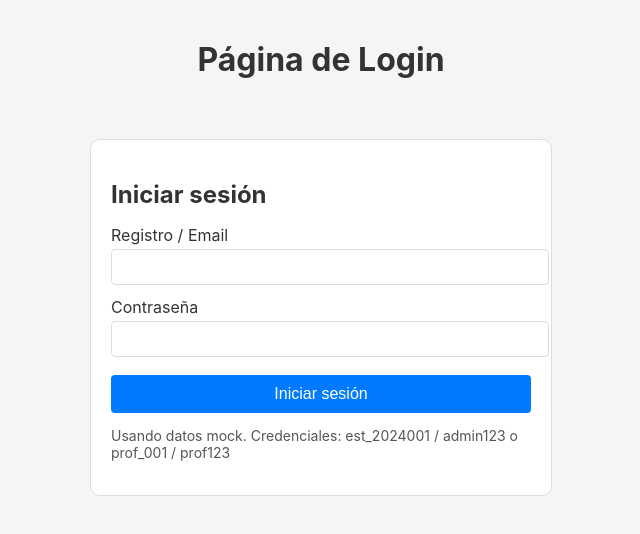
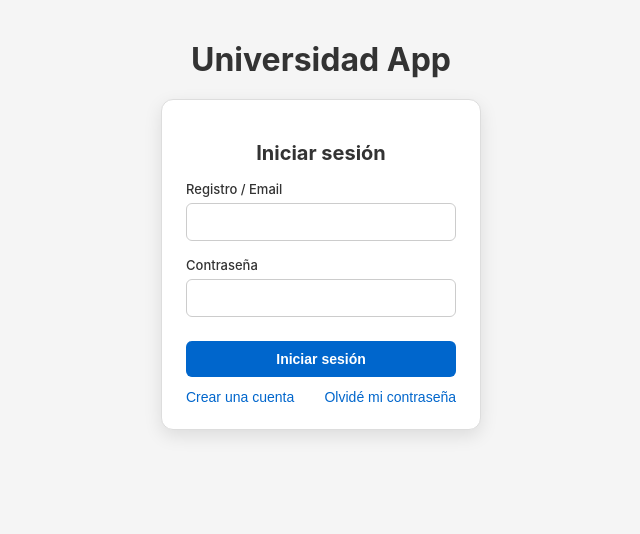
Before and after one commit to JimH0202/Pr-cticas-Iniciales, a React (Vite) app in the folder INFORME 4/Universidad-app/frontend/: page / in a window 1280 px wide. Shown: the top 534 px of the page, without its empty margins (319-959 px from the left). Built offline with nearby package versions, Linux system fonts and the light colour scheme.

Commit message:
creacion pagina de registro - se crea el formulario con los campos solicitados, se agrega funcionalidad a apiclient, se modifica estilos de las paginas (pasé de estilos inline a llamada de styles.css para mayor limpieza y orden

```diff
--- a/INFORME 4/Universidad-app/frontend/src/App.jsx
+++ b/INFORME 4/Universidad-app/frontend/src/App.jsx
@@ -1,12 +1,27 @@
 import React, { useState } from 'react';
 import LoginPage from './pages/LoginPage';
+import RegisterPage from './pages/RegisterPage';
 
 function App() {
   const [user, setUser] = useState(null);
+  const [showRegister, setShowRegister] = useState(false);
 
   const handleLoginSuccess = (loggedUser, token) => {
     setUser(loggedUser);
     console.log('Usuario logueado:', loggedUser);
+  };
+
+  const handleRegisterSuccess = (registeredUser) => {
+    setUser(registeredUser);
+    console.log('Usuario registrado:', registeredUser);
+  };
+
+  const handleBackToLogin = () => {
+    setShowRegister(false);
+  };
+
+  const handleShowRegister = () => {
+    setShowRegister(true);
   };
 
   console.log('App render, user:', user);
@@ -14,8 +29,12 @@ function App() {
   if (!user) {
     return (
       <div>
-        <h1 style={{ textAlign: 'center', marginTop: 40 }}>Página de Login</h1>
-        <LoginPage onLoginSuccess={handleLoginSuccess} />
+        <h1 style={{ textAlign: 'center', marginTop: 40 }}>Universidad App</h1>
+        {showRegister ? (
+          <RegisterPage onRegisterSuccess={handleRegisterSuccess} onBackToLogin={handleBackToLogin} />
+        ) : (
+          <LoginPage onLoginSuccess={handleLoginSuccess} onShowRegister={handleShowRegister} />
+        )}
       </div>
     );
   }
--- a/INFORME 4/Universidad-app/frontend/src/pages/LoginPage.jsx
+++ b/INFORME 4/Universidad-app/frontend/src/pages/LoginPage.jsx
@@ -1,7 +1,8 @@
 import React, { useState } from 'react';
 import { login } from '../services/apiClient';
+import '../styles.css';
 
-function LoginPage({ onLoginSuccess }) {
+function LoginPage({ onLoginSuccess, onShowRegister }) {
   const [registro, setRegistro] = useState('');
   const [password, setPassword] = useState('');
   const [loading, setLoading] = useState(false);
@@ -18,6 +19,7 @@ function LoginPage({ onLoginSuccess }) {
       localStorage.setItem('user', JSON.stringify(user));
       setRegistro('');
       setPassword('');
+
       if (typeof onLoginSuccess === 'function') {
         onLoginSuccess(user, token);
       }
@@ -33,11 +35,13 @@ function LoginPage({ onLoginSuccess }) {
   };
 
   return (
-    <div style={{ maxWidth: 420, margin: '60px auto', padding: 20, border: '1px solid #ddd', borderRadius: 10, backgroundColor: '#ffffff' }}>
-      <h2 style={{ marginBottom: 16 }}>Iniciar sesión</h2>
-      {error && <div style={{ color: 'red', marginBottom: 10 }}>{error}</div>}
+    <div className="login-container">
+      <h2 className="login-title">Iniciar sesión</h2>
+
+      {error && <div className="login-error">{error}</div>}
+
       <form onSubmit={handleSubmit}>
-        <div style={{ marginBottom: 12 }}>
+        <div className="input-group">
           <label htmlFor="registro">Registro / Email</label>
           <input
             id="registro"
@@ -45,11 +49,10 @@ function LoginPage({ onLoginSuccess }) {
             onChange={(e) => setRegistro(e.target.value)}
             type="text"
             required
-            style={{ width: '100%', padding: 8, marginTop: 4 }}
           />
         </div>
 
-        <div style={{ marginBottom: 18 }}>
+        <div className="input-group">
           <label htmlFor="password">Contraseña</label>
           <input
             id="password"
@@ -57,18 +60,28 @@ function LoginPage({ onLoginSuccess }) {
             onChange={(e) => setPassword(e.target.value)}
             type="password"
             required
-            style={{ width: '100%', padding: 8, marginTop: 4 }}
           />
         </div>
 
-        <button type="submit" disabled={loading} style={{ width: '100%', padding: 10 }}>
+        <button type="submit" disabled={loading} className="login-button">
           {loading ? 'Conectando...' : 'Iniciar sesión'}
         </button>
       </form>
 
-      <p style={{ marginTop: 14, fontSize: 14, color: '#555' }}>
-        Usando datos mock. Credenciales: est_2024001 / admin123 o prof_001 / prof123
-      </p>
+      <div className="login-links">
+        <button type="button" onClick={onShowRegister}>
+          Crear una cuenta
+        </button>
+
+        <button
+          type="button"
+          onClick={() =>
+            alert('Redirigir a recuperar contraseña (funcionalidad a implementar)')
+          }
+        >
+          Olvidé mi contraseña
+        </button>
+      </div>
     </div>
   );
 }
--- /dev/null
+++ b/INFORME 4/Universidad-app/frontend/src/pages/RegisterPage.jsx
@@ -0,0 +1,126 @@
+import React, { useState } from 'react';
+import { register } from '../services/apiClient';
+
+function RegisterPage({ onRegisterSuccess, onBackToLogin }) {
+  const [registro, setRegistro] = useState('');
+  const [nombres, setNombres] = useState('');
+  const [apellidos, setApellidos] = useState('');
+  const [password, setPassword] = useState('');
+  const [email, setEmail] = useState('');
+  const [loading, setLoading] = useState(false);
+  const [error, setError] = useState('');
+  const [success, setSuccess] = useState('');
+
+  const handleSubmit = async (event) => {
+    event.preventDefault();
+    setLoading(true);
+    setError('');
+    setSuccess('');
+
+    try {
+      const result = await register({ registro, nombres, apellidos, password, email });
+      setSuccess(result.message);
+      setRegistro('');
+      setNombres('');
+      setApellidos('');
+      setPassword('');
+      setEmail('');
+      if (typeof onRegisterSuccess === 'function') {
+        onRegisterSuccess(result.user);
+      }
+    } catch (err) {
+      if (err.response) {
+        setError(err.response.data?.message || 'Error en el servidor');
+      } else {
+        setError(err.message);
+      }
+    } finally {
+      setLoading(false);
+    }
+  };
+
+  return (
+    <div style={{ maxWidth: 320, margin: '45px auto', padding: 16, border: '1px solid #ddd', borderRadius: 12, backgroundColor: '#fff', boxShadow: '0 4px 12px rgba(0,0,0,0.08)', textAlign: 'center' }}>
+      <h2 style={{ marginBottom: 12, fontSize: 21 }}>Crear cuenta</h2>
+      {error && <div style={{ color: '#b30000', marginBottom: 10, fontSize: 13 }}>{error}</div>}
+      {success && <div style={{ color: '#006600', marginBottom: 10, fontSize: 13 }}>{success}</div>}
+      <form onSubmit={handleSubmit}>
+        <div style={{ marginBottom: 10 }}>
+          <label htmlFor="registro" style={{ fontSize: 14, fontWeight: 500 }}>Registro académico</label>
+          <input
+            id="registro"
+            value={registro}
+            onChange={(e) => setRegistro(e.target.value)}
+            type="text"
+            required
+            style={{ width: '90%', padding: 8, marginTop: 6, borderRadius: 6, border: '1px solid #ccc', margin: '6px auto', display: 'block' }}
+          />
+        </div>
+
+        <div style={{ marginBottom: 10 }}>
+          <label htmlFor="nombres" style={{ fontSize: 14, fontWeight: 500 }}>Nombres</label>
+          <input
+            id="nombres"
+            value={nombres}
+            onChange={(e) => setNombres(e.target.value)}
+            type="text"
+            required
+            style={{ width: '90%', padding: 8, marginTop: 6, borderRadius: 6, border: '1px solid #ccc', margin: '6px auto', display: 'block' }}
+          />
+        </div>
+
+        <div style={{ marginBottom: 10 }}>
+          <label htmlFor="apellidos" style={{ fontSize: 14, fontWeight: 500 }}>Apellidos</label>
+          <input
+            id="apellidos"
+            value={apellidos}
+            onChange={(e) => setApellidos(e.target.value)}
+            type="text"
+            required
+            style={{ width: '90%', padding: 8, marginTop: 6, borderRadius: 6, border: '1px solid #ccc', margin: '6px auto', display: 'block' }}
+          />
+        </div>
+
+        <div style={{ marginBottom: 10 }}>
+          <label htmlFor="password" style={{ fontSize: 14, fontWeight: 500 }}>Contraseña</label>
+          <input
+            id="password"
+            value={password}
+            onChange={(e) => setPassword(e.target.value)}
+            type="password"
+            required
+            style={{ width: '90%', padding: 8, marginTop: 6, borderRadius: 6, border: '1px solid #ccc', margin: '6px auto', display: 'block' }}
+          />
+        </div>
+
+        <div style={{ marginBottom: 14 }}>
+          <label htmlFor="email" style={{ fontSize: 14, fontWeight: 500 }}>Correo electrónico</label>
+          <input
+            id="email"
+            value={email}
+            onChange={(e) => setEmail(e.target.value)}
+            type="email"
+            required
+            style={{ width: '90%', padding: 8, marginTop: 6, borderRadius: 6, border: '1px solid #ccc', margin: '6px auto', display: 'block' }}
+          />
+        </div>
+
+        <button type="submit" disabled={loading} style={{ width: '90%', padding: '10px 12px', borderRadius: 6, backgroundColor: '#0066cc', color: '#fff', border: 'none', fontWeight: 600, margin: '14px auto', display: 'block' }}>
+          {loading ? 'Registrando...' : 'Crear cuenta'}
+        </button>
+      </form>
+
+      <div style={{ textAlign: 'center', marginTop: 12 }}>
+        <button type="button" onClick={onBackToLogin} style={{ background: 'none', border: 'none', color: '#0066cc', padding: 0, cursor: 'pointer', fontSize: 13 }}>
+          ¿Ya tienes cuenta? Inicia sesión
+        </button>
+      </div>
+
+      <p style={{ marginTop: 14, fontSize: 12, color: '#666', textAlign: 'center' }}>
+        Usando datos mock. El registro no persiste entre sesiones.
+      </p>
+    </div>
+  );
+}
+
+export default RegisterPage;
--- a/INFORME 4/Universidad-app/frontend/src/services/apiClient.js
+++ b/INFORME 4/Universidad-app/frontend/src/services/apiClient.js
@@ -1,6 +1,6 @@
 import { mockUsers, mockCursos, mockPublicaciones } from './mockData';
 
-const USE_MOCK = true; // Cambiar a false cuando conectes el backend real
+const USE_MOCK = true; // Cambiar a false cuando conecte con el backend real
 
 export async function login({ registro, password }) {
   if (USE_MOCK) {
@@ -30,13 +30,25 @@ export async function fetchCursos(token) {
   // return response.data;
 }
 
-export async function fetchPublicaciones(token) {
+export async function register({ registro, nombres, apellidos, password, email }) {
   if (USE_MOCK) {
-    await new Promise(resolve => setTimeout(resolve, 300));
-    return mockPublicaciones;
+    // Simular delay de red
+    await new Promise(resolve => setTimeout(resolve, 500));
+
+    // Verificar si el registro ya existe
+    const existingUser = mockUsers.find(u => u.registro === registro || u.email === email);
+    if (existingUser) {
+      throw { response: { data: { message: 'Registro académico o email ya existe' } } };
+    }
+
+    // Agregar nuevo usuario (en mock, no persiste)
+    const newUser = { registro, nombres, apellidos, password, email };
+    mockUsers.push(newUser);
+
+    return { message: 'Usuario registrado exitosamente', user: newUser };
   }
 
-  // Código real
-  // const response = await axios.get(`${API_BASE_URL}/publicaciones`, { headers: { Authorization: `Bearer ${token}` } });
+  // Código real con axios (cuando USE_MOCK = false)
+  // const response = await axios.post(`${API_BASE_URL}/auth/register`, { registro, nombres, apellidos, password, email });
   // return response.data;
 }
--- a/INFORME 4/Universidad-app/frontend/src/styles.css
+++ b/INFORME 4/Universidad-app/frontend/src/styles.css
@@ -1,3 +1,8 @@
+* {
+  box-sizing: border-box;
+}
+
+/*BODY*/
 body {
   margin: 0;
   font-family: -apple-system, BlinkMacSystemFont, 'Segoe UI', 'Roboto', 'Oxygen',
@@ -9,17 +14,30 @@ body {
   color: #333;
 }
 
+/*app*/
 .App {
   min-height: 100vh;
+  display: flex;
+  flex-direction: column;
+  justify-content: center;
 }
 
+/* TÍTULO PRINCIPAL */
+h1 {
+  text-align: center;
+  margin-bottom: 20px;
+  font-size: 32px;
+}
+
+/*  BOTONES GLOBALES */
 button {
   background-color: #007bff;
   color: white;
   border: none;
-  border-radius: 4px;
+  border-radius: 6px;
   cursor: pointer;
-  font-size: 16px;
+  font-size: 14px;
+  padding: 8px 12px;
 }
 
 button:hover {
@@ -31,13 +49,108 @@ button:disabled {
   cursor: not-allowed;
 }
 
+/* INPUTS GLOBALES */
 input {
   border: 1px solid #ddd;
-  border-radius: 4px;
-  font-size: 16px;
+  border-radius: 6px;
+  font-size: 14px;
 }
 
 input:focus {
   outline: none;
   border-color: #007bff;
 }
+
+/* LOGIN  */
+
+/* Contenedor */
+.login-container {
+  max-width: 320px; /* más compacto */
+  width: 90%;
+  margin: 0 auto;
+  padding: 24px;
+  border: 1px solid #ddd;
+  border-radius: 12px;
+  background-color: #fff;
+  box-shadow: 0 6px 18px rgba(0,0,0,0.1);
+}
+
+/* Título */
+.login-title {
+  margin-bottom: 16px;
+  font-size: 20px;
+  text-align: center;
+}
+
+/* Grupo de campos */
+.input-group {
+  margin-bottom: 16px;
+}
+
+/* Labels */
+.input-group label {
+  display: block;
+  margin-bottom: 6px;
+  font-size: 13px;
+  font-weight: 500;
+}
+
+/* Inputs */
+.input-group input {
+  width: 100%;
+  padding: 10px;
+  border-radius: 6px;
+  border: 1px solid #ccc;
+  font-size: 14px;
+  transition: 0.2s ease;
+}
+
+/* Focus bonito */
+.input-group input:focus {
+  border-color: #0066cc;
+  box-shadow: 0 0 0 2px rgba(0,102,204,0.1);
+}
+
+/* Botón login */
+.login-button {
+  width: 100%;
+  padding: 10px;
+  margin-top: 8px;
+  border-radius: 6px;
+  background-color: #0066cc;
+  color: white;
+  font-weight: 600;
+  transition: 0.2s ease;
+}
+
+.login-button:hover {
+  background-color: #0052a3;
+}
+
+.login-button:disabled {
+  opacity: 0.7;
+}
+
+/* Links */
+.login-links {
+  display: flex;
+  justify-content: space-between;
+  margin-top: 12px;
+  font-size: 13px;
+}
+
+.login-links button {
+  background: none;
+  border: none;
+  color: #0066cc;
+  cursor: pointer;
+  padding: 0;
+}
+
+/* Error */
+.login-error {
+  color: #b30000;
+  margin-bottom: 10px;
+  font-size: 13px;
+  text-align: center;
+}
```
